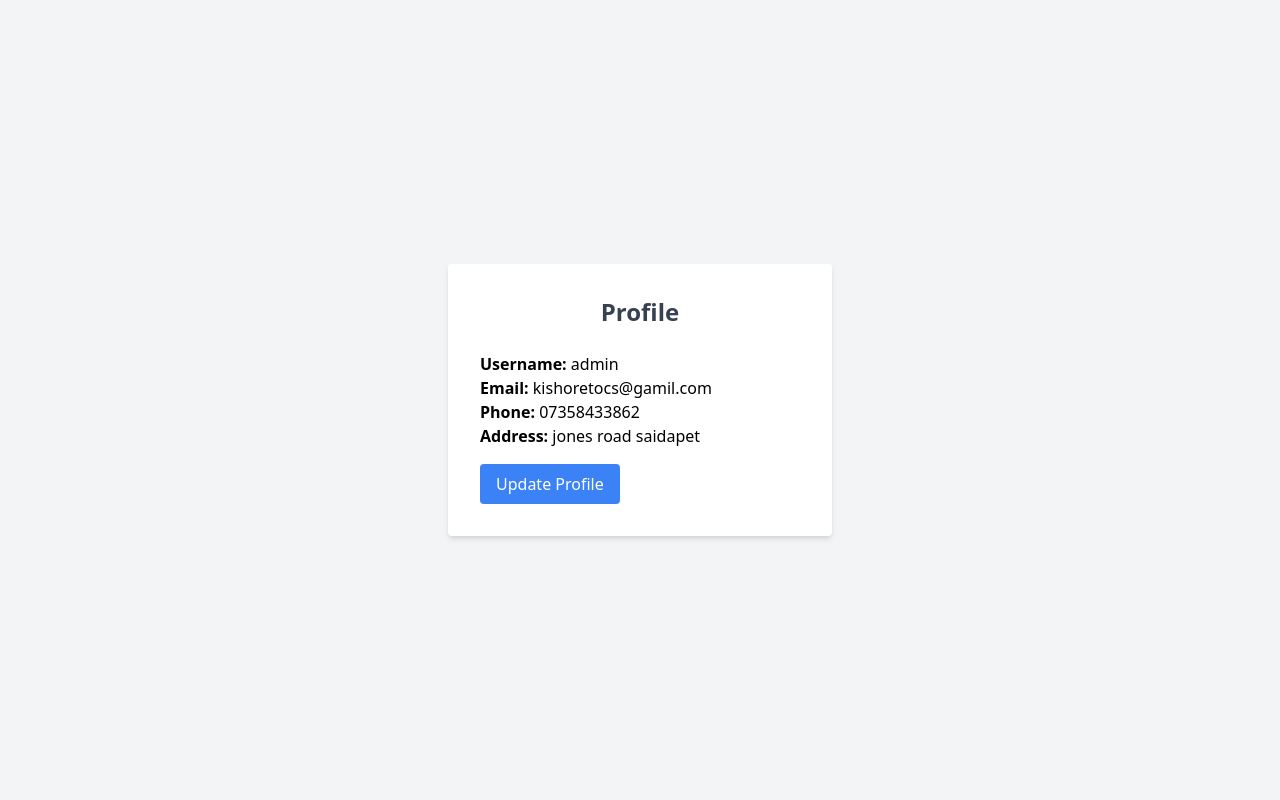
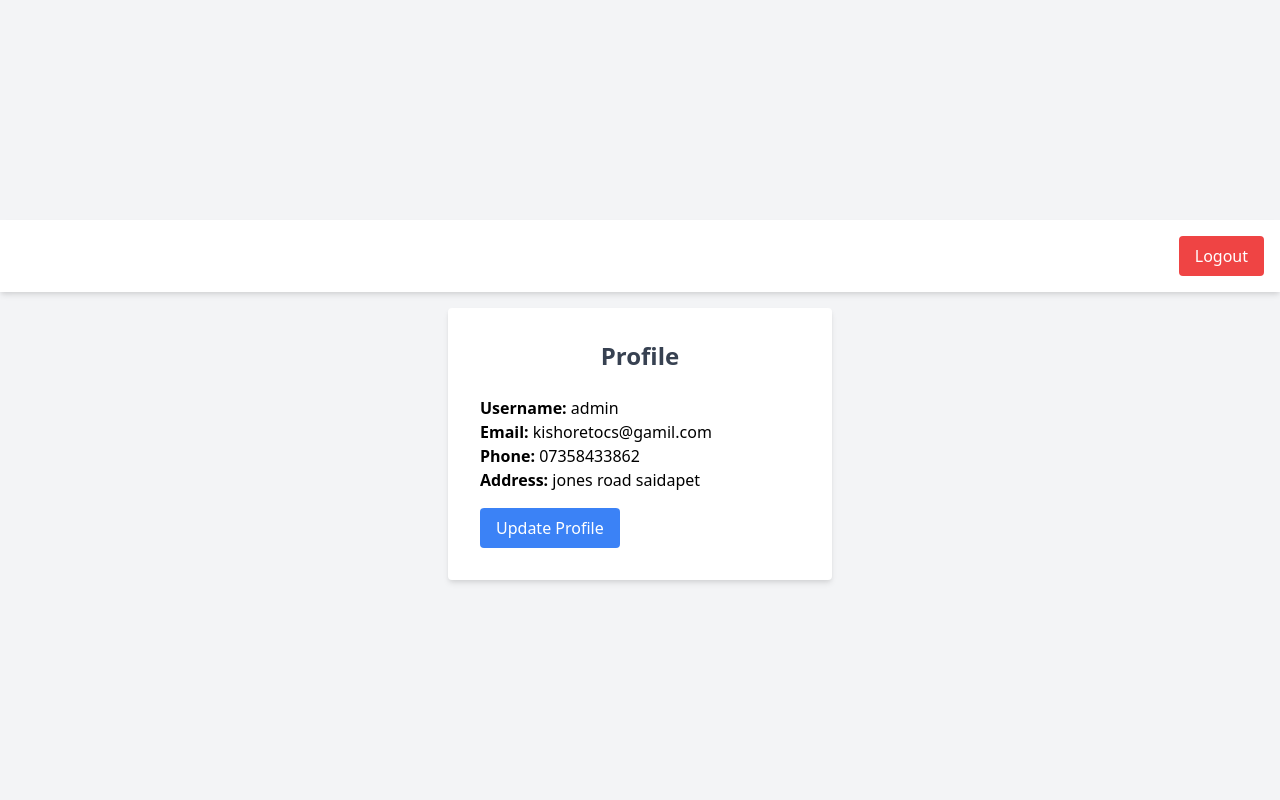
Before and after one commit to kishoretocs/asset_management, a Django app: page /profile/ in a window 1280 px wide. Run offline with Django 5.2, Linux system fonts and the light colour scheme; a user stored in the database is signed in; data comes from the database, SQL or seed files in the repository; both versions use the stored data as it was after the commit.

Commit message:
bug fixing

```diff
--- a/assect_management/products/views.py
+++ b/assect_management/products/views.py
@@ -14,7 +14,11 @@ def create_product(request):
     if request.method == 'POST':
         form = ProductForm(request.POST)
         if form.is_valid():
-            form.save()
+            product = form.save(commit=False)
+            product.creator = Profile.objects.get(customer=request.user)  # Set the creator to the current user's profile
+            product.save()
+            return redirect('product-list')
+
             return redirect('product-list')
     else:
         form = ProductForm()
--- a/assect_management/templates/user/logout.html
+++ b/assect_management/templates/user/logout.html
@@ -17,7 +17,7 @@
         <p class="text-center text-gray-600 mb-6">
           Are you sure you want to logout?
         </p>
-        <form method="POST" action="{% url 'logout' %}">
+        <form method="POST" action="{% url 'user-logout' %}">
           {% csrf_token %}
           <button
             class="w-full bg-red-500 text-white py-2 rounded hover:bg-red-600"
@@ -27,7 +27,7 @@
           </button>
         </form>
         <p class="text-center text-gray-600 mt-4">
-          <a class="text-blue-500 hover:underline" href="{% url 'profile' %}"
+          <a class="text-blue-500 hover:underline" href="{% url 'user-profile' %}"
             >Cancel</a
           >
         </p>
--- a/assect_management/templates/user/profile.html
+++ b/assect_management/templates/user/profile.html
@@ -1,28 +1,25 @@
 <!DOCTYPE html>
 <html lang="en">
 <head>
-    <meta charset="UTF-8" />
+    <meta charset="UTF-8">
     <title>Profile</title>
-    <link
-      href="https://cdn.jsdelivr.net/npm/tailwindcss@2.2.19/dist/tailwind.min.css"
-      rel="stylesheet"
-    />
+    <link href="https://cdn.jsdelivr.net/npm/tailwindcss@2.2.19/dist/tailwind.min.css" rel="stylesheet">
 </head>
 <body>
-    <div class="min-h-screen flex items-center justify-center bg-gray-100">
-      <div class="bg-white p-8 rounded shadow-md w-96">
-        <h2 class="text-2xl font-bold mb-6 text-gray-700 text-center">
-          Profile
-        </h2>
+    <div class="min-h-screen flex flex-col items-center justify-center bg-gray-100">
+        <div class="w-full bg-white shadow-md p-4 flex justify-end">
+            <form method="POST" action="{% url 'user-logout' %}">
+                {% csrf_token %}
+                <button type="submit" class="bg-red-500 text-white py-2 px-4 rounded hover:bg-red-600">Logout</button>
+            </form>
+        </div>
+        <div class="bg-white p-8 rounded shadow-md w-96 mt-4">
+            <h2 class="text-2xl font-bold mb-6 text-gray-700 text-center">Profile</h2>
             <p><strong>Username:</strong> {{ profile.customer.username }}</p>
             <p><strong>Email:</strong> {{ profile.email }}</p>
             <p><strong>Phone:</strong> {{ profile.phone }}</p>
             <p><strong>Address:</strong> {{ profile.address }}</p>
-        <a
-          href="{% url 'user-profile-update' %}"
-          class="mt-4 inline-block bg-blue-500 text-white py-2 px-4 rounded hover:bg-blue-600"
-          >Update Profile</a
-        >
+            <a href="{% url 'user-profile-update' %}" class="mt-4 inline-block bg-blue-500 text-white py-2 px-4 rounded hover:bg-blue-600">Update Profile</a>
         </div>
     </div>
 </body>
```
Also changed, not shown: assect_management/requirements.txt (+4 -114 lines), assect_management/db.sqlite3. Lines whose indentation alone changed are shown as unchanged.
